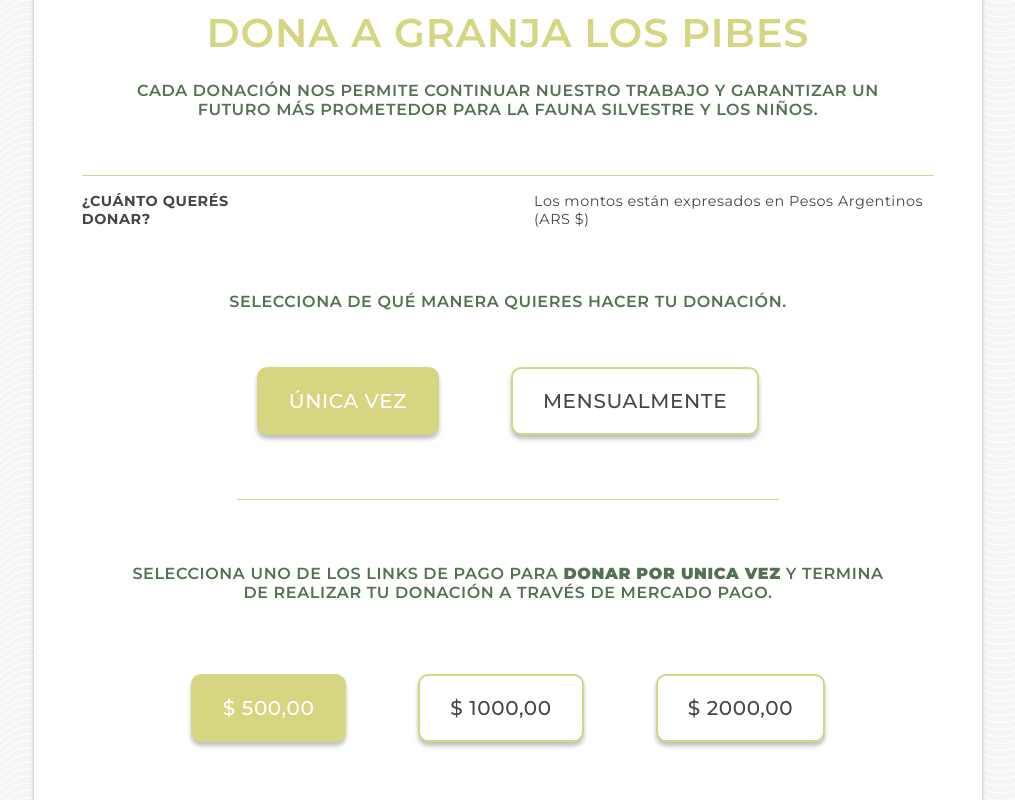
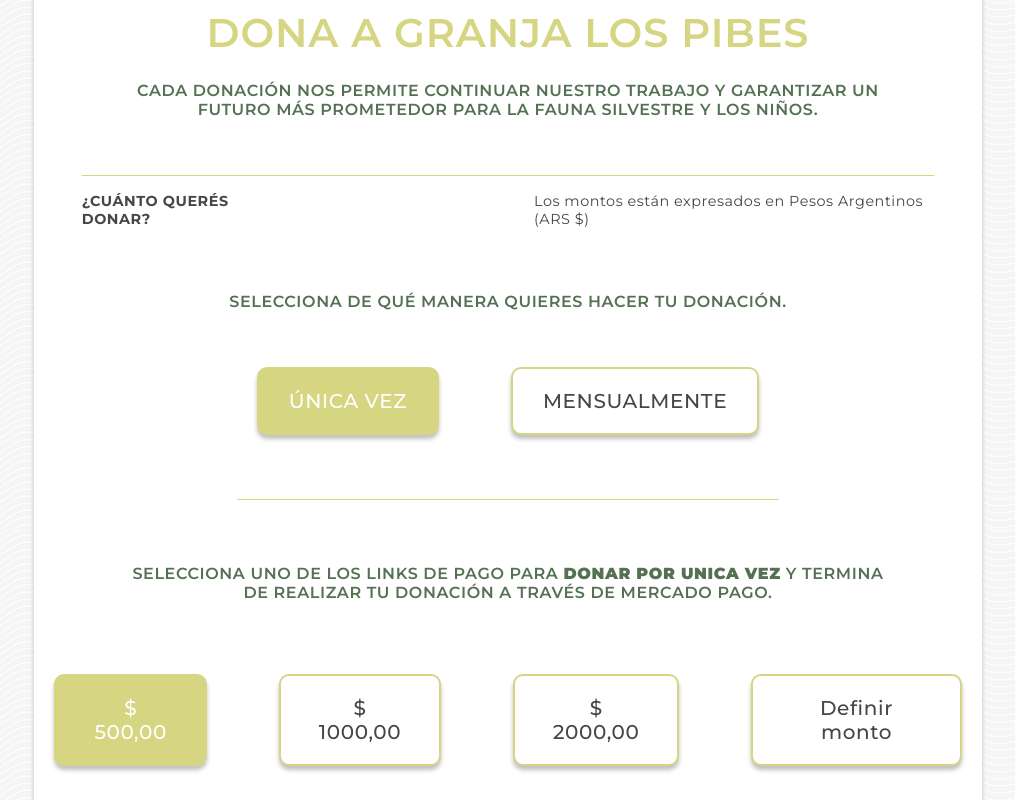
Before and after one commit to Mateocorsi33/webgranjalospibes, a React (Create React App) app: page /donar in a window 1280 px wide. Both pictures are taken after a click on the button "ÚNICA VEZ". Shown: the part 567-1367 px from the top of the page, without its empty margins (132-1147 px from the left). Built offline with nearby package versions, Linux system fonts and the light colour scheme.

Commit message:
definir monto

```diff
--- a/src/Components/Donar/Opciones.jsx
+++ b/src/Components/Donar/Opciones.jsx
@@ -209,6 +209,16 @@ export default function Opciones() {
             $ 2000,00
           </Button>
           </Link>
+          <Link href='https://link.mercadopago.com.ar/granjalospibes'>
+          <Button
+            variant={selectedButton === 'button4' ? 'contained' : 'outlined'}
+            color="primary"
+            value="button4"
+            onClick={handleButtonClick}
+          >
+            Definir monto
+          </Button>
+          </Link>
         </DivBtn2>
         </DivUnico>
       }
```
